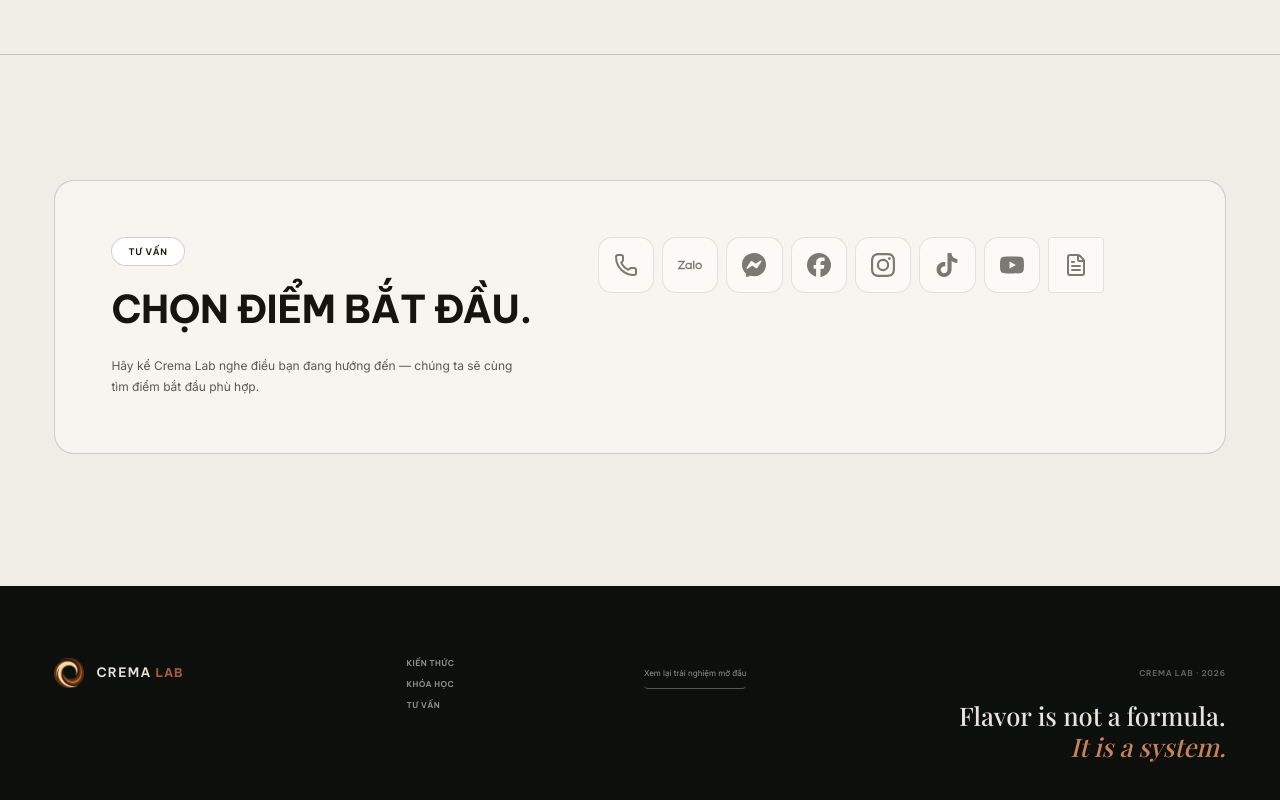
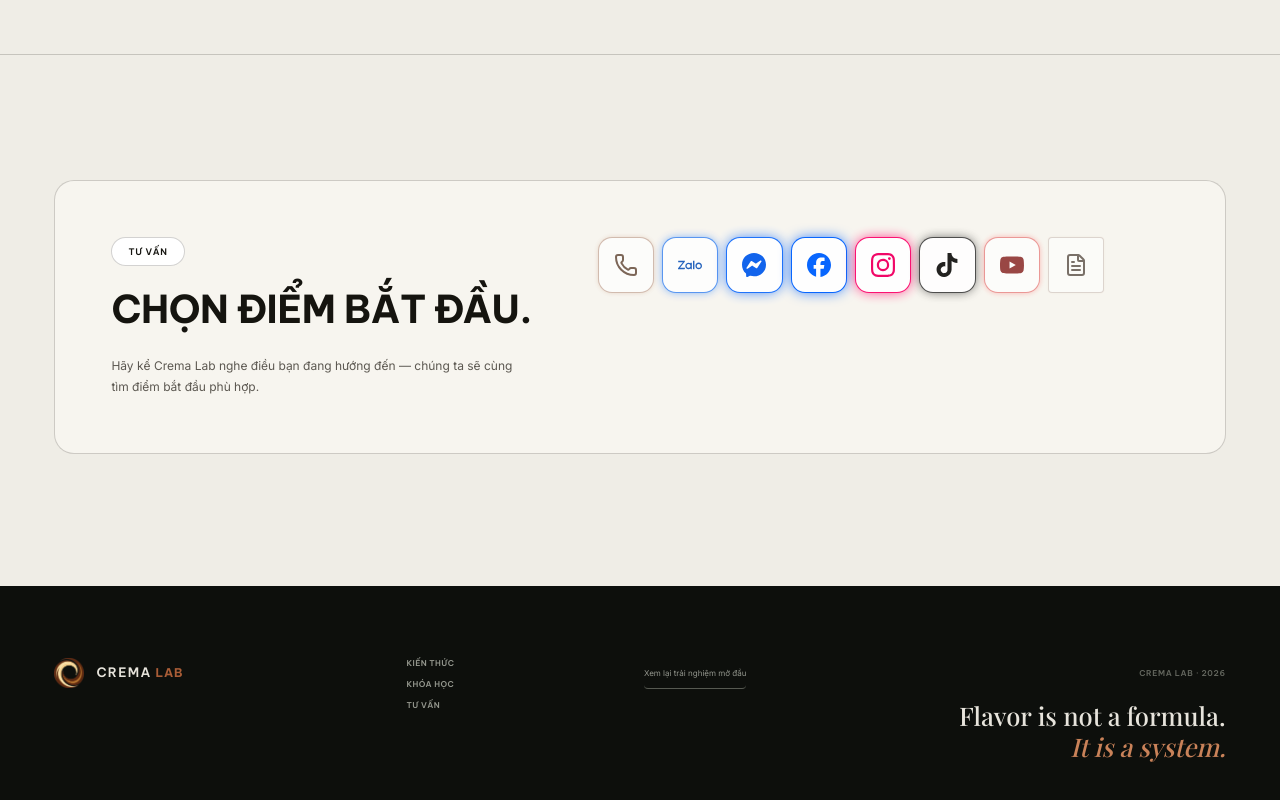
Before and after one commit to baoquyen6889-ux/crema-lab-website, a Next.js app: page / in a window 1280 px wide. Shown: the part 7102-7902 px from the top of the page. Built offline with nearby package versions, Linux system fonts and the light colour scheme.

Commit message:
Add a staggered running glow to the contact icons
Each icon now pulses into its brand color in sequence on a loop (paused on
hover/focus), instead of staying static until interaction.

Co-Authored-By: Claude Sonnet 5 <noreply@anthropic.com>

```diff
--- a/app/PublicSite.tsx
+++ b/app/PublicSite.tsx
@@ -563,14 +563,18 @@ export default function PublicSite({ onExperience }: PublicSiteProps) {
 
           <div className="registration-actions">
             <div className="contact-channels">
-              {contactChannels.map((channel) => {
-                const brandStyle = channel.color ? ({ "--brand": channel.color } as CSSProperties) : undefined;
+              {contactChannels.map((channel, index) => {
+                const tileStyle = {
+                  animationDelay: `${index * 0.12}s`,
+                  ...(channel.color ? { "--brand": channel.color } : {}),
+                } as CSSProperties;
                 if (channel.isFormToggle) {
                   return (
                     <button
                       type="button"
                       key={channel.name}
                       className={`contact-channel contact-channel-toggle${showForm ? " is-active" : ""}`}
+                      style={tileStyle}
                       aria-expanded={showForm}
                       aria-controls="registration-form"
                       aria-label={channel.name}
@@ -588,7 +592,7 @@ export default function PublicSite({ onExperience }: PublicSiteProps) {
                       key={channel.name}
                       className="contact-channel"
                       href={channel.href}
-                      style={brandStyle}
+                      style={tileStyle}
                       aria-label={channel.name}
                       title={channel.name}
                       {...(isExternal ? { target: "_blank", rel: "noopener noreferrer" } : {})}
@@ -601,7 +605,7 @@ export default function PublicSite({ onExperience }: PublicSiteProps) {
                   <span
                     key={channel.name}
                     className="contact-channel is-soon"
-                    style={brandStyle}
+                    style={tileStyle}
                     aria-label={channel.name}
                     title={channel.name}
                     aria-disabled="true"
--- a/app/public-site.css
+++ b/app/public-site.css
@@ -106,12 +106,13 @@
 .registration-copy>p{max-width:420px;margin:24px 0 0;color:#5c5851;font-size:12px;line-height:1.78}
 .registration-actions{display:grid;gap:28px;align-content:start}
 .contact-channels{display:grid;grid-template-columns:repeat(auto-fill,minmax(56px,1fr));gap:8px}
-.contact-channel{--brand:var(--copper);display:flex;align-items:center;justify-content:center;aspect-ratio:1;border:1px solid var(--line);border-radius:var(--radius-lg);background:#fff;color:var(--ink);opacity:.55;text-decoration:none;cursor:pointer;transition:opacity .2s ease,border-color .2s ease,color .2s ease}
+.contact-channel{--brand:var(--copper);display:flex;align-items:center;justify-content:center;aspect-ratio:1;border:1px solid var(--line);border-radius:var(--radius-lg);background:#fff;color:var(--ink);opacity:.55;text-decoration:none;cursor:pointer;transition:opacity .2s ease,border-color .2s ease,color .2s ease;animation:contactGlow 3.6s ease-in-out infinite}
 .contact-channel-icon{display:flex;width:24px;height:24px}
 .contact-channel-icon svg{width:100%;height:100%}
-.contact-channel:hover,.contact-channel:focus-visible{opacity:1;border-color:var(--brand);color:var(--brand)}
-.contact-channel-toggle.is-active{opacity:1;background:var(--copper);color:#fff;border-color:var(--copper)}
+.contact-channel:hover,.contact-channel:focus-visible{animation-play-state:paused;opacity:1;border-color:var(--brand);color:var(--brand);box-shadow:0 0 16px -2px var(--brand)}
+.contact-channel-toggle.is-active{animation:none;opacity:1;background:var(--copper);color:#fff;border-color:var(--copper)}
 .contact-channel.is-soon{cursor:default}
+@keyframes contactGlow{0%,64%,100%{opacity:.55;border-color:var(--line);color:var(--ink);box-shadow:0 0 0 0 transparent}82%{opacity:1;border-color:var(--brand);color:var(--brand);box-shadow:0 0 14px -2px var(--brand)}}
 .registration-form{display:grid;gap:21px}
 .registration-form label{display:grid;gap:7px;color:#58544d;font-family:var(--font-heading),Arial,sans-serif;font-weight:600;font-size:8px;letter-spacing:.08em;text-transform:uppercase}
 .registration-form input,.registration-form select,.registration-form textarea{width:100%;border:0;border-bottom:1px solid rgba(21,20,15,.36);padding:12px 0;background:transparent;color:var(--ink);font:12px var(--font-body),Inter,Arial,sans-serif;outline:none}
```
